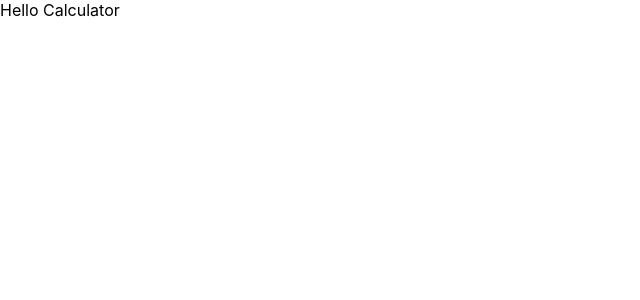
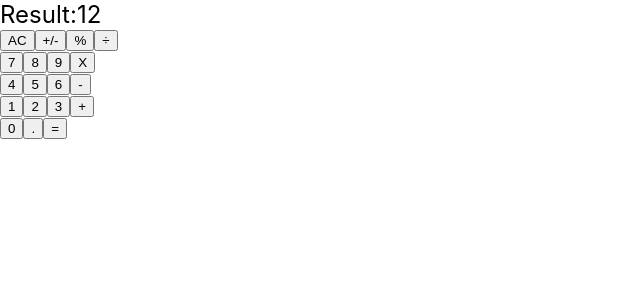
Before and after one commit to m15e/react-calculator, a React (Create React App) app: page / in a window 1280 px wide. Shown: the top 300 px of the page, without its empty margins (0-640 px from the left). Built offline with nearby package versions, Linux system fonts and the light colour scheme.

Commit message:
ADD components and initial content

```diff
--- a/src/App.js
+++ /dev/null
@@ -1,15 +0,0 @@
-import './App.css';
-
-function App() {
-  return (
-    <div className="App">
-      <header className="App-header">
-        <p>
-          Hello Calculator
-        </p>
-      </header>
-    </div>
-  );
-}
-
-export default App;
--- /dev/null
+++ b/src/components/App.js
@@ -0,0 +1,14 @@
+import '../App.css';
+import Display from './Display';
+import ButtonPanel from './ButtonPanel';
+
+function App() {
+  return (
+    <div className="App">
+      <Display result="12" />
+      <ButtonPanel />
+    </div>
+  );
+}
+
+export default App;
--- /dev/null
+++ b/src/components/Button.js
@@ -0,0 +1,16 @@
+import PropTypes from 'prop-types';
+
+const Button = props => {
+  const { buttonName } = props;
+  return (
+    <button type="button">{buttonName}</button>
+  );
+};
+
+Button.defaultProps = { buttonName: 'name me!' };
+
+Button.propTypes = {
+  buttonName: PropTypes.string,
+};
+
+export default Button;
--- /dev/null
+++ b/src/components/ButtonPanel.js
@@ -0,0 +1,37 @@
+import Button from './Button';
+
+const ButtonPanel = () => (
+  <div>
+    <div className="btn-group">
+      <Button buttonName="AC" />
+      <Button buttonName="+/-" />
+      <Button buttonName="%" />
+      <Button buttonName="÷" />
+    </div>
+    <div className="btn-group">
+      <Button buttonName="7" />
+      <Button buttonName="8" />
+      <Button buttonName="9" />
+      <Button buttonName="X" />
+    </div>
+    <div className="btn-group">
+      <Button buttonName="4" />
+      <Button buttonName="5" />
+      <Button buttonName="6" />
+      <Button buttonName="-" />
+    </div>
+    <div className="btn-group">
+      <Button buttonName="1" />
+      <Button buttonName="2" />
+      <Button buttonName="3" />
+      <Button buttonName="+" />
+    </div>
+    <div className="btn-group">
+      <Button buttonName="0" />
+      <Button buttonName="." />
+      <Button buttonName="=" />
+    </div>
+  </div>
+);
+
+export default ButtonPanel;
--- /dev/null
+++ b/src/components/Display.js
@@ -0,0 +1,20 @@
+import PropTypes from 'prop-types';
+
+const Display = props => {
+  const { result } = props;
+  return (
+    <div>
+      <h2>
+        Result:
+        {result}
+      </h2>
+    </div>
+  );
+};
+
+Display.defaultProps = { result: '0' };
+Display.propTypes = {
+  result: PropTypes.string,
+};
+
+export default Display;
--- a/src/index.js
+++ b/src/index.js
@@ -1,7 +1,7 @@
 import React from 'react';
 import ReactDOM from 'react-dom';
 import './index.css';
-import App from './App';
+import App from './components/App';
 
 ReactDOM.render(
   <React.StrictMode>
```
Also changed, not shown: 1 other file (tests, documents, lock files or other folders).
